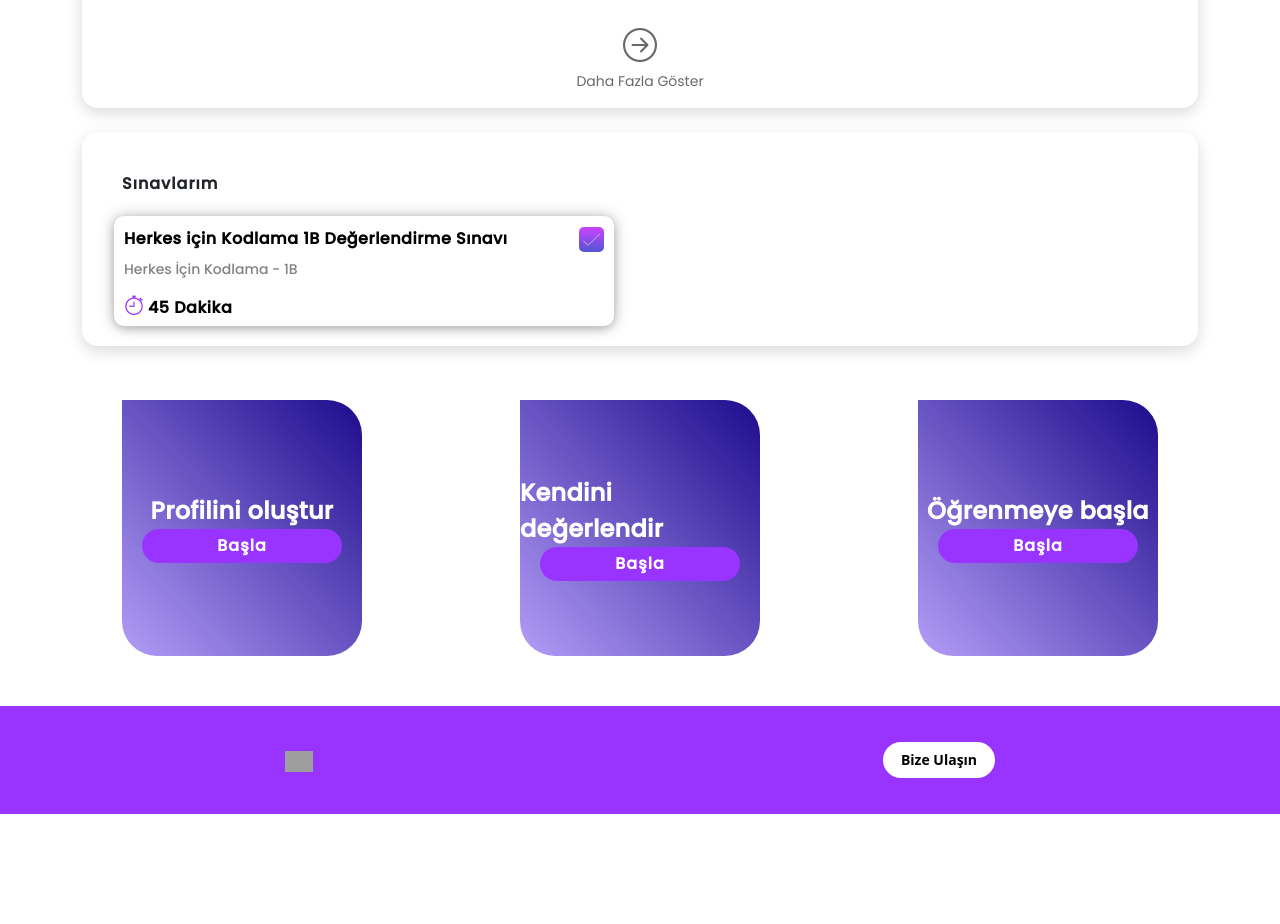
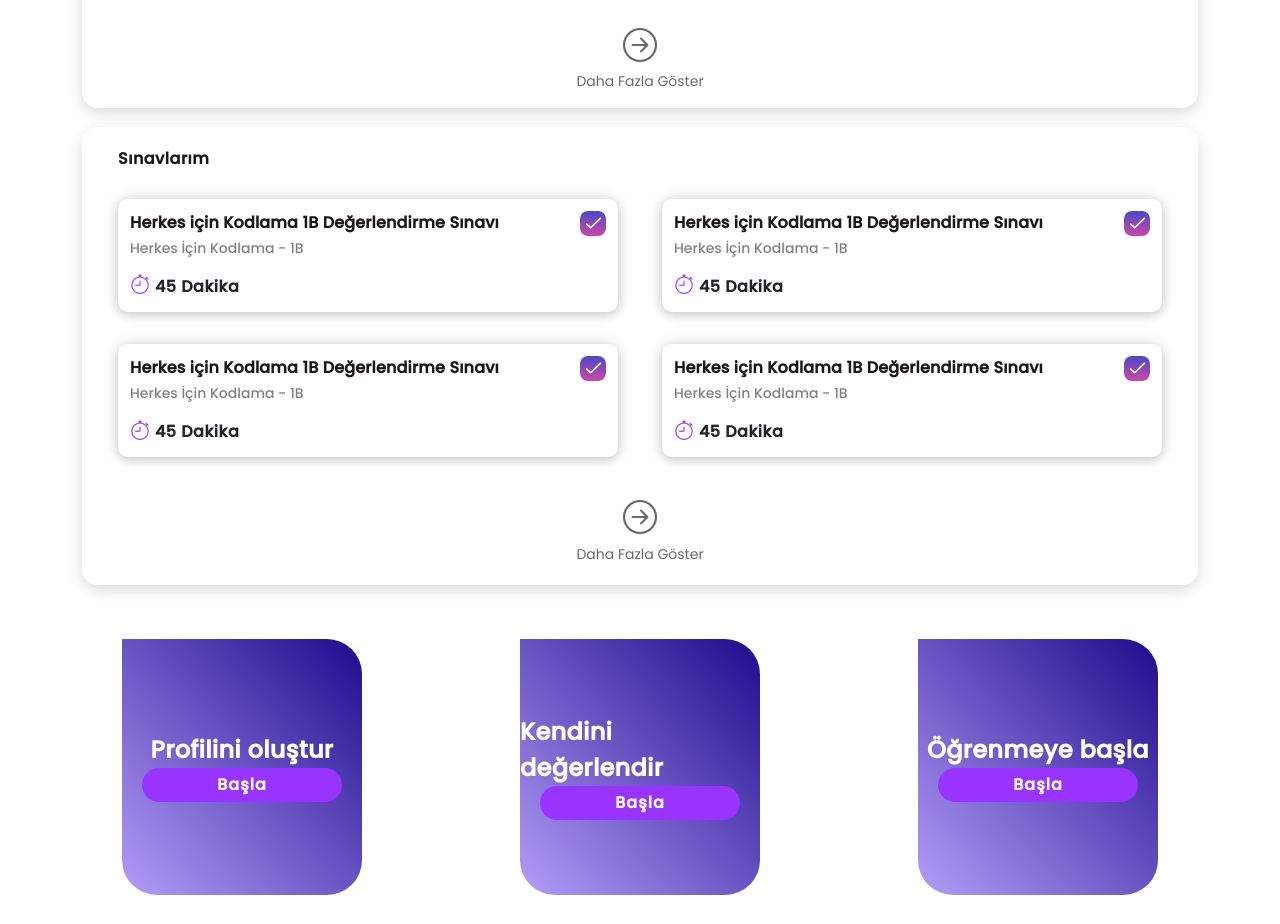
Before and after one commit to DotNetReactFullStack/tobeto-platform-frontend, a React (Create React App) app: page / in a window 1280 px wide. Shown: the part 1120-2044 px from the top of the page. Before the commit the page ends 1934 px from the top, so only its background shows below. Built offline with nearby package versions, Linux system fonts and the light colour scheme; grey boxes are pictures that could not be loaded.

Commit message:
Updated Exam component

```diff
--- a/src/components/Homepage/Exam.css
+++ b/src/components/Homepage/Exam.css
@@ -3,41 +3,38 @@
   border: none !important;
   box-shadow: rgba(0, 0, 0, 0.15) 0px 5px 15px 0px;
   font-family: "Poppins", sans-serif;
-}
-
-.exam-component-margin {
-  margin-top: 24px;
+  margin-top: -36px;
+  padding: 20px 36px;
 }
 
 .exam-component-header {
-  padding-left: 40px;
-  padding-top: 40px;
+  margin-bottom: 12px;
 }
+
 .exam-component-header-title {
+  color: #1c1917;
   font-size: 16px;
-  font-weight: 600;
-  letter-spacing: 1px;
+  font-weight: 900 !important;
+  letter-spacing: 0.5px;
 }
-.exam-elements {
+
+.exam-component-body {
   display: flex;
   justify-content: space-between;
-  padding-left: 16px;
-  padding-right: 16px;
+  flex-wrap: wrap;
 }
+
 .exam-element {
-  border: 0;
-  text-align: inherit;
-  background-color: transparent;
-
+  cursor: pointer;
   width: 500px !important;
   min-height: 100px !important;
-  margin: 20px 16px;
-  padding: 10px;
-  padding-bottom: 5px;
+  padding: 12px;
+  margin: 16px 0px;
   border-radius: 10px;
-  box-shadow: rgba(0, 0, 0, 0.19) 0px 3px 10px, rgba(0, 0, 0, 0.23) 0px 0px 16px;
+  box-shadow: rgba(0, 0, 0, 0.126) 0px 3px 10px, rgba(0, 0, 0, 0.157) 0px 0px 16px;
   transition: all 0.5s ease;
 }
+
 .exam-element:hover {
   transform: scale(1.05);
 }
@@ -48,20 +45,25 @@
   align-items: center;
 }
 
-.exam-element-header-title {
+.exam-element-header-left-side {}
+
+.exam-element-header-right-side {}
+
+.exam-element-title {
+  color: #1c1917;
   font-size: 16px;
-  font-weight: 700;
-  letter-spacing: 0.5px;
+  font-weight: 900 !important;
+  letter-spacing: 0.16px;
 }
 
 .image-exam-status {
   height: 25px;
-  border-radius: 5px;
+  border-radius: 8px;
 }
-.exam-element-content {
-  margin-top: 5px;
-}
-.exam-element-content-title {
+
+.exam-element-content {}
+
+.exam-element-subtitle {
   font-weight: 500;
   font-size: 14px;
   color: #828282;
@@ -72,12 +74,29 @@
 }
 
 .exam-element-footer-icon {
-  color: #9933ff;
+  color: #9933ffe6;
   font-size: 20px;
 }
 
 .exam-element-footer-duration {
+  margin-left: 5px;
   font-weight: 600;
   letter-spacing: 0.5px;
-  margin-left: 4px;
 }
+
+@media (max-width: 1200px) {
+
+  .exam-component-body {
+    justify-content: center;
+  }
+
+  .exam-element {
+    width: 65% !important;
+  }
+}
+
+@media (max-width: 767.98px) {
+  .exam-element {
+    width: 85% !important;
+  }
+}
--- a/src/components/Homepage/Exam.tsx
+++ b/src/components/Homepage/Exam.tsx
@@ -1,38 +1,37 @@
 import React from "react";
 import "./Exam.css";
 import ExamDetailModal from "./ExamDetailModal";
+import ShowMoreButton from "../ShowMoreButton/ShowMoreButton";
 
 type Props = {};
 
 const Exam = (props: Props) => {
   return (
-    <div className="container main-section exam-component-margin">
+    <div className="container main-section">
       <div className="exam-component">
         <div className="exam-component-header">
           <span className="exam-component-header-title">Sınavlarım</span>
         </div>
-        <div className="exam-elements">
-          <button
-            className="exam-element"
-            type="button"
+        <div className="exam-component-body">
+
+          <div className="exam-element"
             data-bs-toggle="modal"
-            data-bs-target="#staticBackdrop"
-          >
+            data-bs-target="#staticBackdrop">
             <div className="exam-element-header">
               <div className="exam-element-header-left-side">
-                <span className="exam-element-header-title">
+                <span className="exam-element-title">
                   Herkes için Kodlama 1B Değerlendirme Sınavı
                 </span>
               </div>
-              <div className="exam-header-right-side">
+              <div className="exam-element-header-right-side">
                 <img
                   className="image-exam-status"
-                  src={process.env.PUBLIC_URL + "/exam-status-done.png"}
+                  src={process.env.PUBLIC_URL + "/exam-status-completed-icon.png"}
                 />
               </div>
             </div>
             <div className="exam-element-content">
-              <span className="exam-element-content-title">
+              <span className="exam-element-subtitle">
                 Herkes İçin Kodlama - 1B
               </span>
             </div>
@@ -40,8 +39,92 @@ const Exam = (props: Props) => {
               <i className="bi bi-stopwatch exam-element-footer-icon"></i>
               <span className="exam-element-footer-duration">45 Dakika</span>
             </div>
-          </button>
+          </div>
+
+
+          <div className="exam-element"
+            data-bs-toggle="modal"
+            data-bs-target="#staticBackdrop">
+            <div className="exam-element-header">
+              <div className="exam-element-header-left-side">
+                <span className="exam-element-title">
+                  Herkes için Kodlama 1B Değerlendirme Sınavı
+                </span>
+              </div>
+              <div className="exam-element-header-right-side">
+                <img
+                  className="image-exam-status"
+                  src={process.env.PUBLIC_URL + "/exam-status-completed-icon.png"}
+                />
+              </div>
+            </div>
+            <div className="exam-element-content">
+              <span className="exam-element-subtitle">
+                Herkes İçin Kodlama - 1B
+              </span>
+            </div>
+            <div className="exam-element-footer">
+              <i className="bi bi-stopwatch exam-element-footer-icon"></i>
+              <span className="exam-element-footer-duration">45 Dakika</span>
+            </div>
+          </div>
+
+          <div className="exam-element"
+            data-bs-toggle="modal"
+            data-bs-target="#staticBackdrop">
+            <div className="exam-element-header">
+              <div className="exam-element-header-left-side">
+                <span className="exam-element-title">
+                  Herkes için Kodlama 1B Değerlendirme Sınavı
+                </span>
+              </div>
+              <div className="exam-element-header-right-side">
+                <img
+                  className="image-exam-status"
+                  src={process.env.PUBLIC_URL + "/exam-status-completed-icon.png"}
+                />
+              </div>
+            </div>
+            <div className="exam-element-content">
+              <span className="exam-element-subtitle">
+                Herkes İçin Kodlama - 1B
+              </span>
+            </div>
+            <div className="exam-element-footer">
+              <i className="bi bi-stopwatch exam-element-footer-icon"></i>
+              <span className="exam-element-footer-duration">45 Dakika</span>
+            </div>
+          </div>
+
+
+          <div className="exam-element"
+            data-bs-toggle="modal"
+            data-bs-target="#staticBackdrop">
+            <div className="exam-element-header">
+              <div className="exam-element-header-left-side">
+                <span className="exam-element-title">
+                  Herkes için Kodlama 1B Değerlendirme Sınavı
+                </span>
+              </div>
+              <div className="exam-element-header-right-side">
+                <img
+                  className="image-exam-status"
+                  src={process.env.PUBLIC_URL + "/exam-status-completed-icon.png"}
+                />
+              </div>
+            </div>
+            <div className="exam-element-content">
+              <span className="exam-element-subtitle">
+                Herkes İçin Kodlama - 1B
+              </span>
+            </div>
+            <div className="exam-element-footer">
+              <i className="bi bi-stopwatch exam-element-footer-icon"></i>
+              <span className="exam-element-footer-duration">45 Dakika</span>
+            </div>
+          </div>
         </div>
+        <ShowMoreButton />
       </div>
       <ExamDetailModal />
     </div>
```
Also changed, not shown: public/exam-status-completed-icon.png (added), public/exam-status-done.png (deleted).
